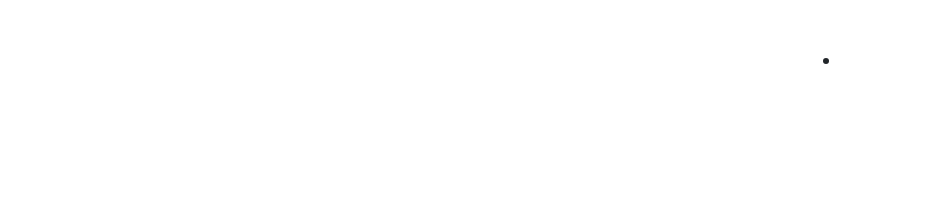
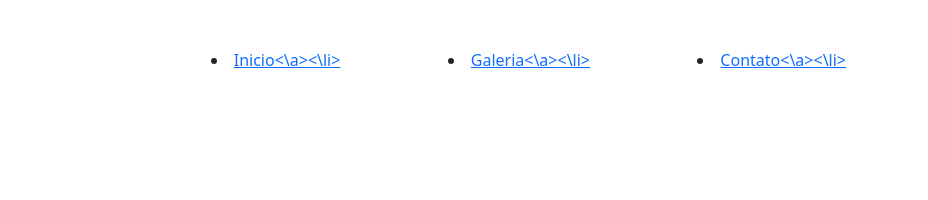
Before and after one commit to kcirerv/primeiro-projeto, a plain HTML site: page INDEX.HTML in a window 1280 px wide. Shown: the full height of the page, 352-1280 px from the left. Drawn offline with nearby package versions, Linux system fonts and the light colour scheme.

Commit message:
index.html

```diff
--- a/INDEX.HTML
+++ b/INDEX.HTML
@@ -12,10 +12,17 @@
   <header class="p-5">
     <nav class="container d-flex justify-content-between aling-items-center">
         <img src="img/logo.png" alt="logotipo da Tropicália" class="nav-img" loading="lazy">
-        <UL CLASS="NAV MT -5"></UL>
-              <LI CLASS="NAV-ITEM"><a</LI>
+        <UL class="nav mt-5"></UL>
+              <li class="nav-item"><a class=`nav-link´ href=´#inicio`>Inicio<\a><\li>
+              <li class="nav-item"><a class=`nav-link´ href=´#galeria`>Galeria<\a><\li>
+              <li class="nav-item"><a class=`nav-link´ href=´#contato`>Contato<\a><\li>
+          </ul>
+
     </nav>
   </header>
 
 </body>
 </html>
+
+ <main class="container my-5">
+     <section id="inicio" class="my-5">
```
